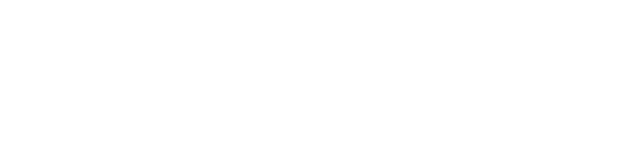
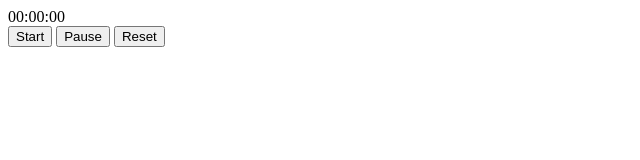
Before and after one commit to JulioNCavalcanti/stopwatch, a plain HTML site: page index.html in a window 1280 px wide. Shown: the whole page, without its empty margins (0-640 px from the left). Drawn offline with Linux system fonts and the light colour scheme.

Commit message:
adicionando o conteudo do index.html

```diff
--- a/index.html
+++ b/index.html
@@ -9,7 +9,16 @@
 </head>
 
 <body>
-
+    <div class="container">
+        <div class="panel">
+            <div class="timer">00:00:00</div>
+            <div class="buttons">
+                <button class="button" onclick="startTimer()">Start</button>
+                <button class="button" onclick="pauseTimer()">Pause</button>
+                <button class="button" onclick="resetTimer()">Reset</button>
+            </div>
+        </div>
+    </div>
 </body>
 
 </html>
```
